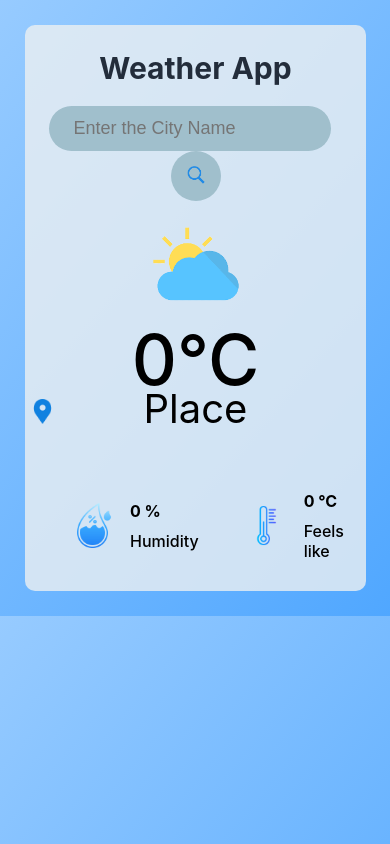
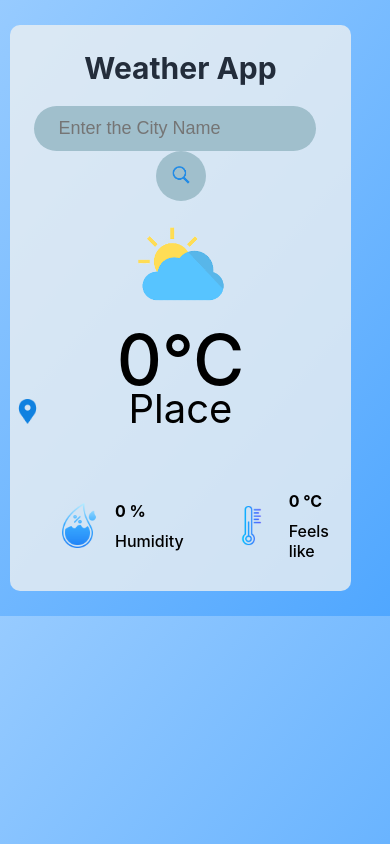
Before and after one commit to sreyas07/Weather-App, a React (Create React App) app in the folder weather-app-react/: page / in a window 390 px wide. Built offline with nearby package versions, Linux system fonts and the light colour scheme.

Commit message:
"right margin corrected"

```diff
--- a/weather-app-react/src/HomePage.css
+++ b/weather-app-react/src/HomePage.css
@@ -132,7 +132,7 @@
         width:auto;
         padding: auto;
         border-radius: 10px;
-        margin: auto;
+        margin: auto -15px;
         text-align: center;
         color: black;
       }
```
